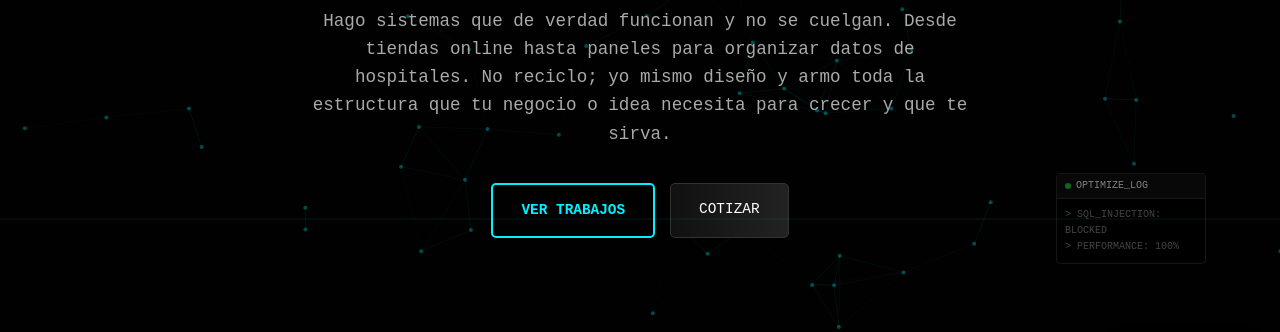
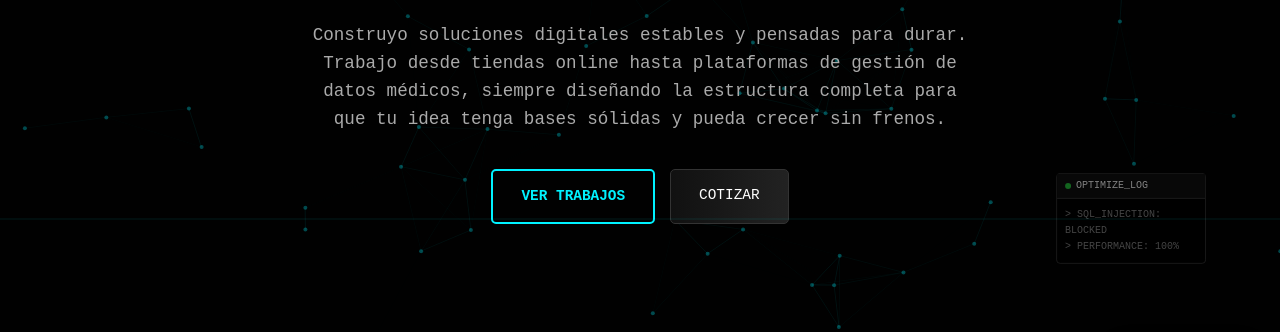
Before and after one commit to Jhoao100/mi-portafolio, a plain HTML site: page index.html in a window 1280 px wide. Shown: the part 391-723 px from the top of the page. Drawn offline with nearby package versions, Linux system fonts and the light colour scheme.

Commit message:
Revise index.html for content and structure updates
Updated the content and structure of the index.html file to improve clarity and functionality.

```diff
--- a/index.html
+++ b/index.html
@@ -44,7 +44,7 @@
                 <h1 class="glitch" data-text="CÓDIGO A MANO">CÓDIGO LIMPIO</h1>
             </div>
             <h2 data-aos="fade-up" data-aos-delay="200">PARA TU NEGOCIO</h2>
-            <p data-aos="fade-up" data-aos-delay="400">Hago sistemas que de verdad funcionan y no se cuelgan. Desde tiendas online hasta paneles para organizar datos de hospitales. No reciclo; yo mismo diseño y armo toda la estructura que tu negocio o idea necesita para crecer y que te sirva.</p>
+            <p data-aos="fade-up" data-aos-delay="400">Construyo soluciones digitales estables y pensadas para durar. Trabajo desde tiendas online hasta plataformas de gestión de datos médicos, siempre diseñando la estructura completa para que tu idea tenga bases sólidas y pueda crecer sin frenos.</p>
             <div class="hero-btns" data-aos="fade-up" data-aos-delay="600">
                 <a href="#proyectos" class="btn-main">VER TRABAJOS</a>
                 <a href="https://wa.me/982575315" class="btn-alt">COTIZAR</a>
```
